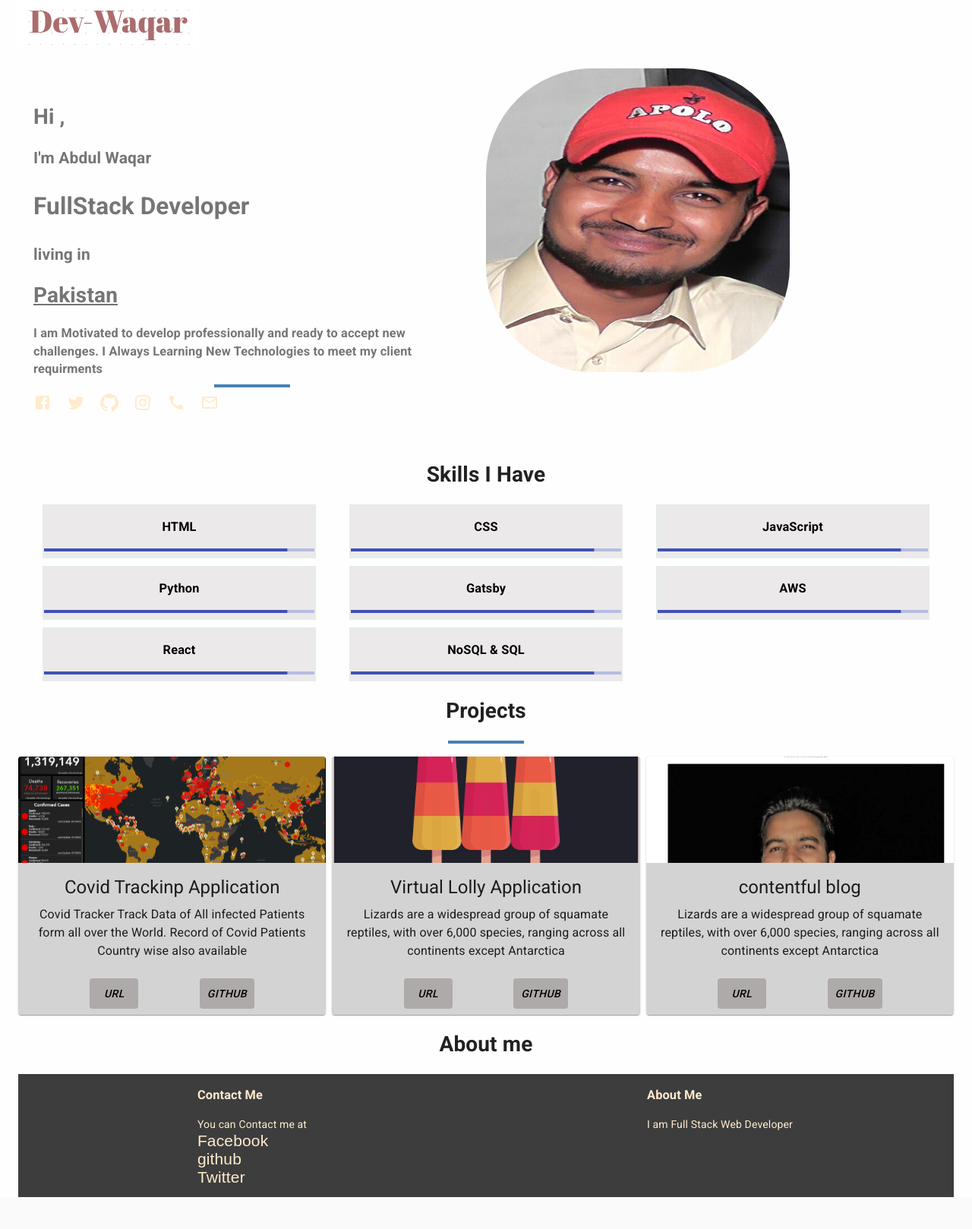
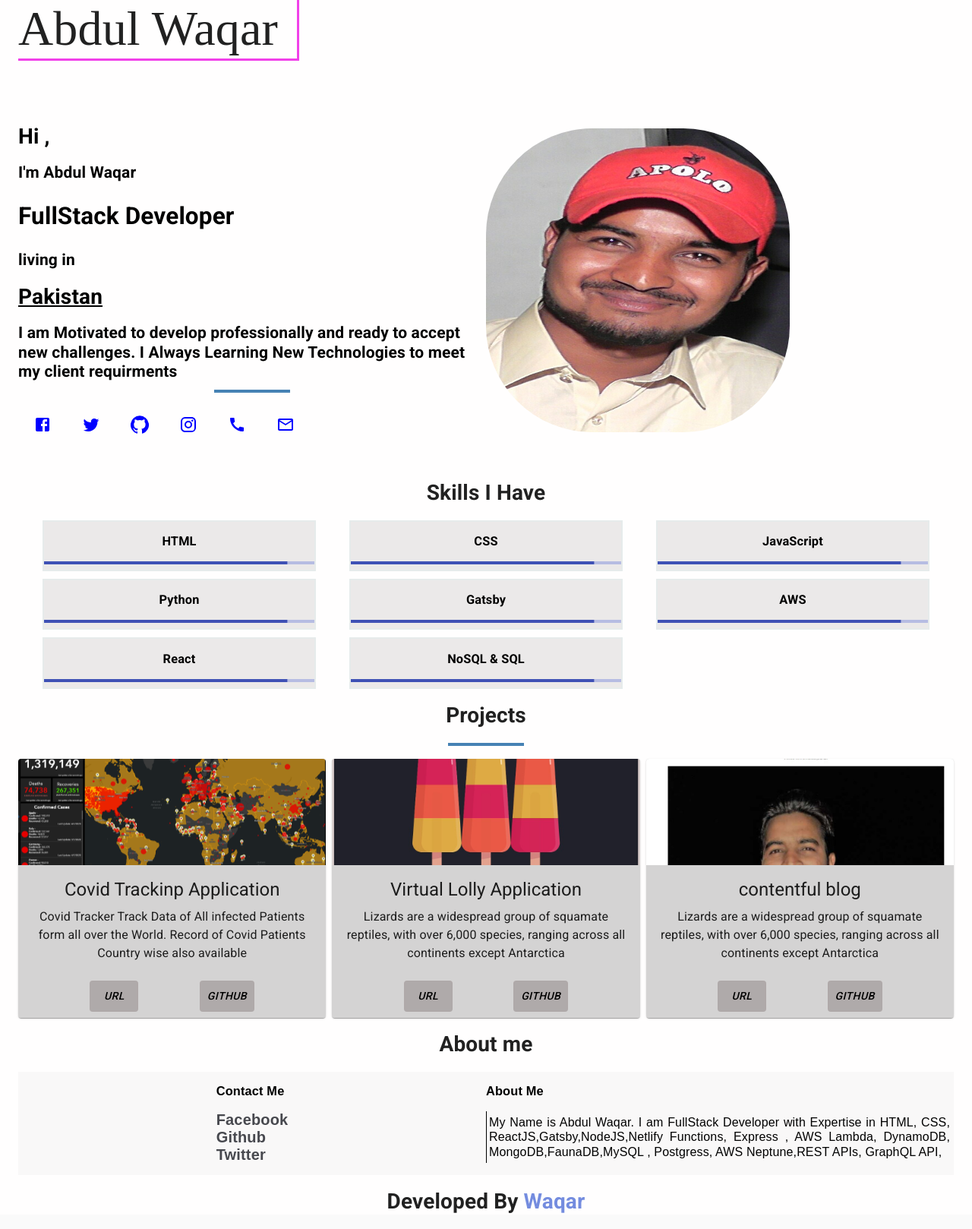
Before and after one commit to abdulwaqar844/Dev-Waqar, a React (Create React App) app: page / in a window 1280 px wide. Shown: the whole page at 76% size. Before the commit the page ends 1576 px from the top, so only its background shows below. Built offline with nearby package versions, Linux system fonts and the light colour scheme.

Commit message:
footer section updated

```diff
--- a/src/components/footer.tsx
+++ b/src/components/footer.tsx
@@ -3,24 +3,25 @@ import './style.css'
 export default function SkillSet() {
     return (
         <div >
-            <h1 style={{textAlign:'center'}} >About me</h1>
+            <h1 style={{ textAlign: 'center' }} >About me</h1>
             <div className="about-container">
                 <div className="about-div"><h3>Contact Me</h3>
                     <p>
-                        You can Contact me at <br/>
                         <div className='links'>
-                        <a href="https://facebook.com/abdulwaqar844">Facebook</a>
-                        <a href="https://github.com/abdulwaqar844">github</a>
-                        <a href="https://twitter.com/abdulwaqar844">Twitter</a>
+                            <a href="https://facebook.com/abdulwaqar844">Facebook</a>
+                            <a href="https://github.com/abdulwaqar844">Github</a>
+                            <a href="https://twitter.com/abdulwaqar844">Twitter</a>
                         </div>
-                </p>
+                    </p>
                 </div>
-                <div className="about-div"><h3>About Me</h3>
-                    <p>
-                        I am Full Stack Web Developer
-                </p>
+                <div ><h3>About Me</h3>
+                    <p className="into-section">
+                        My Name is Abdul Waqar. I am FullStack Developer with Expertise in HTML, CSS, ReactJS,Gatsby,NodeJS,Netlify Functions, Express , AWS Lambda, DynamoDB, MongoDB,FaunaDB,MySQL , Postgress, AWS Neptune,REST APIs, GraphQL API,                 </p>
                 </div>
             </div>
+            <h1 style={{ textAlign: 'center' }} >Developed By <a style={{
+                color: "rgba(68, 101, 212, 0.747)"
+            }} href="https://github.com/abdulwaqar844">Waqar</a> </h1>
 
         </div>
     );
--- a/src/components/header.tsx
+++ b/src/components/header.tsx
@@ -32,12 +32,12 @@ export default function FullWidthGrid() {
 
                         </h1>
 
-                        <h3>
+                        <h2>
                             I am   Motivated to develop professionally and ready to accept new challenges.
                             I Always Learning New Technologies to meet my client requirments
                             <hr />
                             <SocialIcon />
-                        </h3>
+                        </h2>
                     </div>
                 </Grid>
                 <Grid item xs={12} sm={6}>
--- a/src/components/navbarr.tsx
+++ b/src/components/navbarr.tsx
@@ -1,21 +1,13 @@
 import React from 'react';
-import Icon from './../images/icon.png'
+//import Icon from './../images/icon.png'
 import './style.css'
 export default function NavBar() {
     return (
-        <div className="nav-bar">
-            <div className="icon">
-                <img src={Icon} alt="Icon" />
-            </div>
-            {/* <div className="menu-items">
-                <ul>
-                    <li>Home</li>
-                    <li>Projects</li>
-                    <li>Services</li>
-                    <li>Contact</li>
+        <div >
+            <p className="nav-bar">Abdul Waqar</p>
 
-                </ul>
-            </div> */}
+
+
 
         </div>
     );
--- a/src/components/style.css
+++ b/src/components/style.css
@@ -1,6 +1,7 @@
 
 .container{
     background-color: rgb(255, 254, 254);
+    line-height: 1.2;
 
 }
 .menu-items{
@@ -10,13 +11,14 @@
 
 }
 .menu-items a{
-    margin: 0px 20px 0px 0px;
+    justify-content: space-between;
+
+    color: blue;
+    margin: 20px;
 
 }
 .about-item{
-    margin-top: 30px;
-    padding: 20px;
-    color: rgba(0, 0, 0, 0.54);
+    color: rgb(0, 0, 0);
 }
 .profileimg{
     margin-top: 25px;
@@ -29,6 +31,9 @@ width:50vh;
     color: black;
     width: 10px;
 
+}
+.about-div:p{
+    font-size: 20px;
 }
 .skill-container{
     margin-left: 15px;
@@ -53,8 +58,9 @@ display: grid;
 
 }
 .about-container{
-    color: blanchedalmond;
-    background-color: rgba(0, 0, 0, 0.76);
+    font-family: fantasy;
+    color: rgb(0, 0, 0);
+    background-color: rgba(221, 221, 221, 0.171);
     display: grid;
     grid-template-columns:2fr 2fr;
 justify-items: center;}
@@ -63,14 +69,21 @@ hr{
     width: 100px;
 }
 .links{
-    display: flex;
+ display: flex;
     flex-direction: column;
-    font: 1.5em sans-serif;
+    font: 20px sans-serif;
 
 }
+.into-section{
+    padding: 5px;
+    font-size: 16px;
+text-align: justify;
+border-left: 1px black solid;
+padding-left: 3px;}
 .links,a{
+    font-weight: 800;
 text-decoration: none;
-    color: blanchedalmond;
+    color: rgba(10, 12, 20, 0.747);
 }
 .project-title ,.skill-title{
     text-align: center;
@@ -94,11 +107,18 @@ background-color:rgb(175, 170, 170); ;
     display: flex;}
 
 .nav-bar{
-
-    display: flex;
-    flex-direction: row;
-    justify-content: space-between;
+    width: 30%;
+border-bottom: solid;
+border-right: solid;
+border-color: rgb(241, 64, 233);
+font-family: Karumbi;
+    margin-top: 0px;
+    font-size: 4rem;
+  align-items: center;
 }
+.nav-bar:p{
+text-align: center;
+    }
 
 li{
     font-weight: bold;
```
